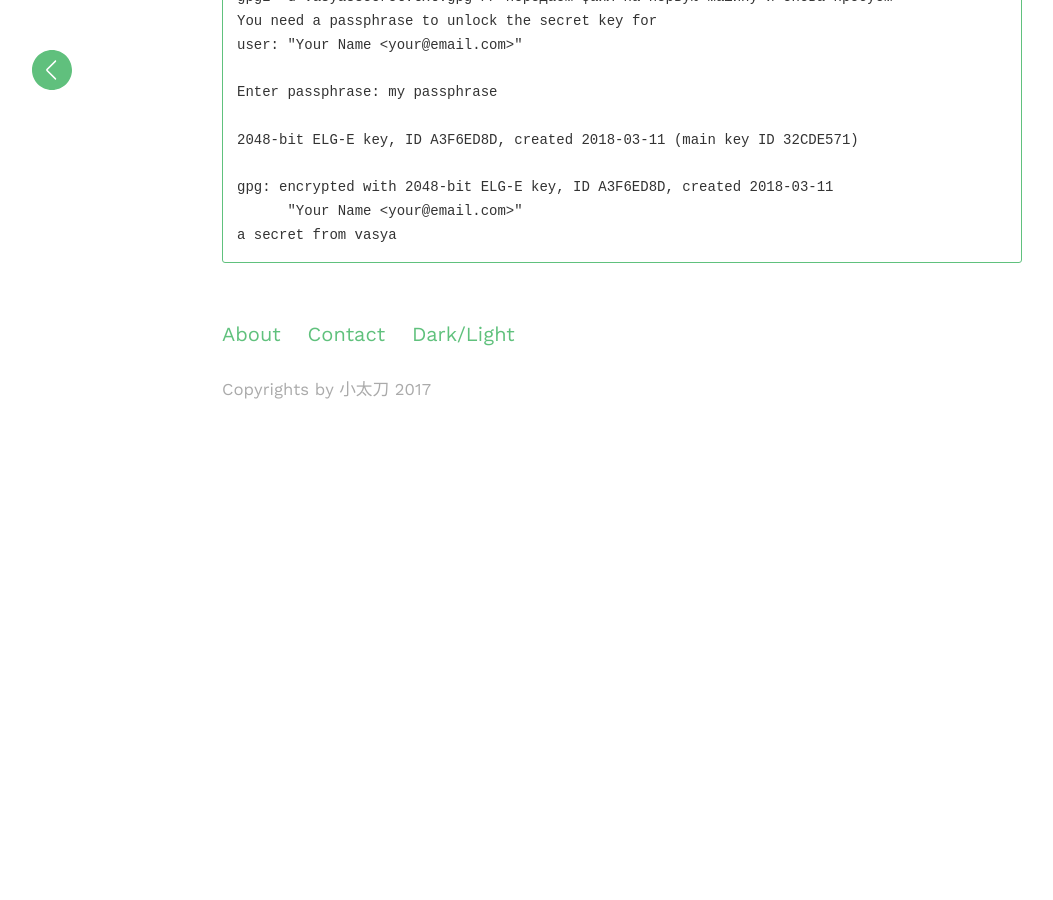
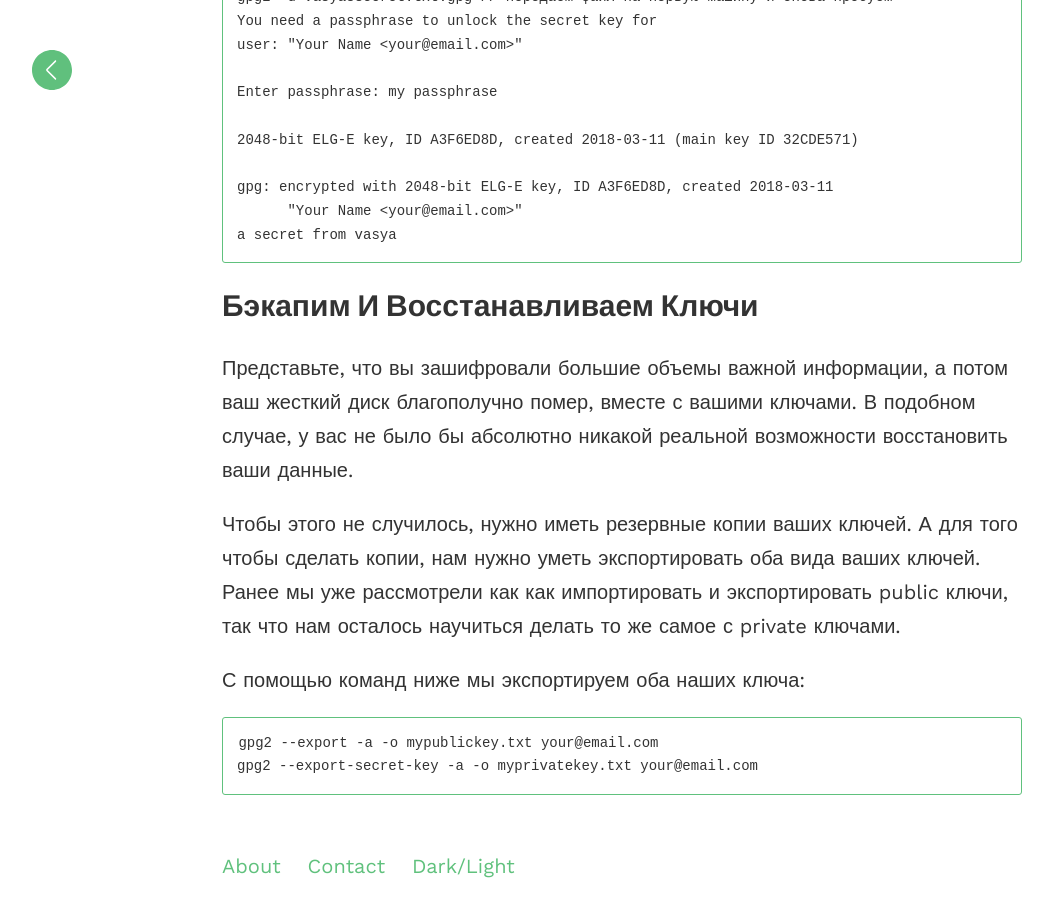
Before and after one commit to evgeniyantipin/evgeniyantipin.github.io, a Jekyll site: the page built from _posts/2018-03-10-gpg2.markdown, in a window 1280 px wide and 900 px high, scrolled down 8510 px. Shown: the whole window, without its empty margins (18-1071 px from the left). Built offline with Jekyll 4.4.1, drawn with Linux system fonts in a browser that asks for light colours; before the commit the page ends 8915 px from its top, so only the background shows below that.

Commit message:
Update 2018-03-10-gpg2.markdown

````diff
--- a/_posts/2018-03-10-gpg2.markdown
+++ b/_posts/2018-03-10-gpg2.markdown
@@ -203,3 +203,13 @@ gpg: encrypted with 2048-bit ELG-E key, ID A3F6ED8D, created 2018-03-11
       "Your Name <your@email.com>"
 a secret from vasya
 ```
+## Бэкапим и восстанавливаем ключи
+Представьте, что вы зашифровали большие объемы важной информации, а потом ваш жесткий диск благополучно помер, вместе с вашими ключами. В подобном случае, у вас не было бы абсолютно никакой реальной возможности восстановить ваши данные.
+
+Чтобы этого не случилось, нужно иметь резервные копии ваших ключей. А для того чтобы сделать копии, нам нужно уметь экспортировать оба вида ваших ключей. Ранее мы уже рассмотрели как как импортировать и экспортировать public ключи, так что нам осталось научиться делать то же самое с private ключами.
+
+С помощью команд ниже мы экспортируем оба наших ключа:
+```bash
+gpg2 --export -a -o mypublickey.txt your@email.com
+gpg2 --export-secret-key -a -o myprivatekey.txt your@email.com
+```
````
